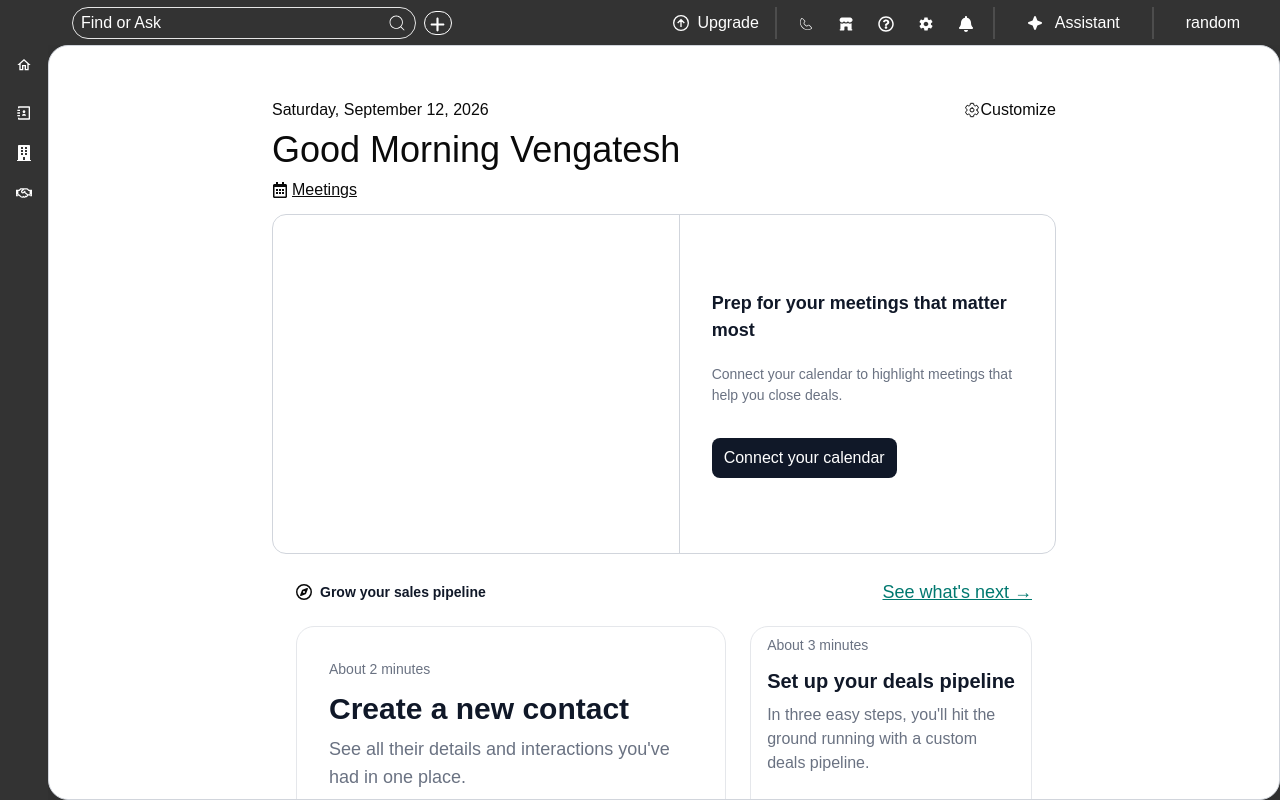
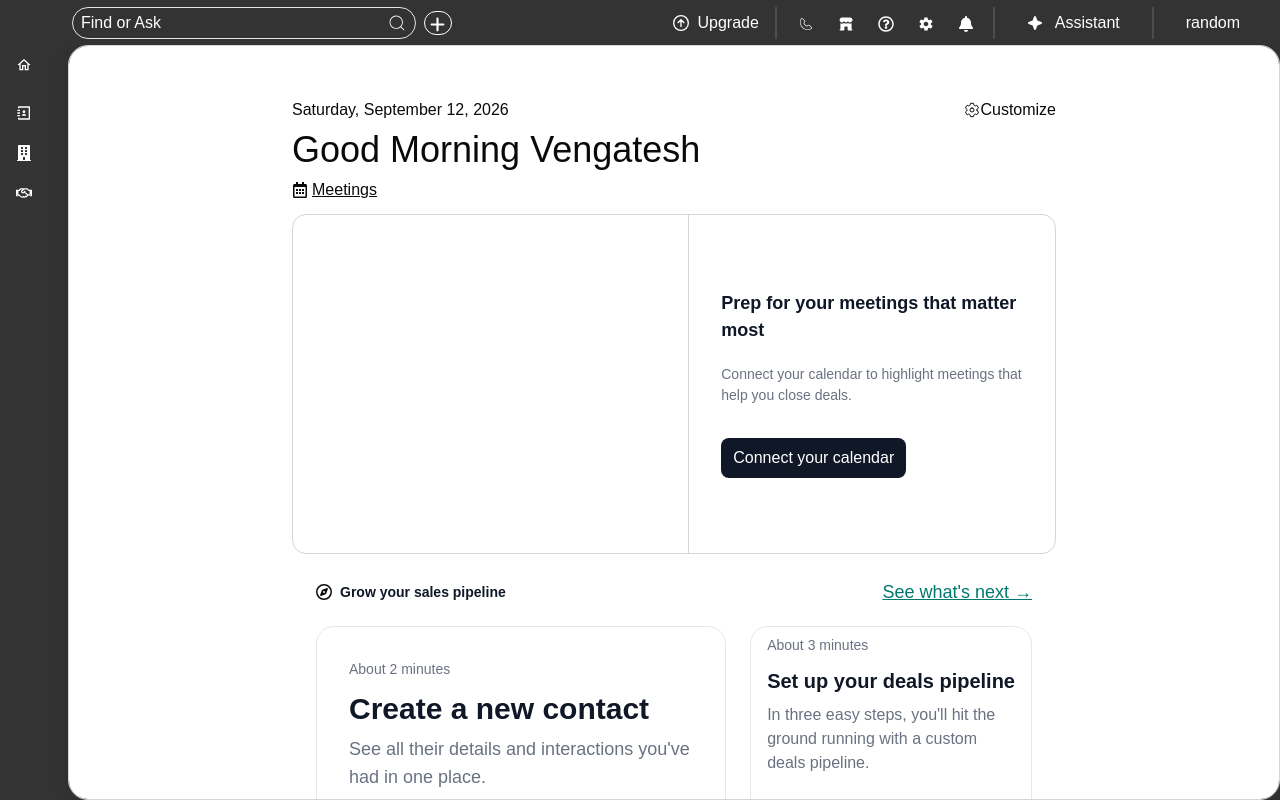
Before and after one commit to vgvengi/crm-Full-stack, a React (Vite) app in the folder frontend/: page /dashboard in a window 1280 px wide. Built offline with nearby package versions, Linux system fonts and the light colour scheme.

Commit message:
fix : Fised the width of sideNav

```diff
--- a/frontend/src/layouts/dashboard/Dashboard.tsx
+++ b/frontend/src/layouts/dashboard/Dashboard.tsx
@@ -9,12 +9,12 @@ export default function Dashboard() {
         <TopNav />
       </div>
       <div className="flex flex-row overflow-hidden">
-        <div className="w-12 shrink-0 overflow-hidden bg-[#333333]">
+          <div className="w-[68px] shrink-0 overflow-hidden bg-[#333333]">
           <SideNav />
         </div>
         {/* <main className="px-8 py-1.4  flex-1 rounded-l-5xl overflow-x-hidden overflow-y-hidden   bg-white"> */}
-        <div className=" flex-1 overflow-hidden">
-        <main className="p-3  h-full w-full overflow-hidden
+        <div className=" flex-1  min-h-0 min-w-0">
+        <main className="p-3  h-full w-full overflow-y-auto overflow-x-hidden
         border border-gray-300
         rounded-[20px] bg-white shadow-[0_4px_20px_rgba(0,0,0,0.12)]">
           <Outlet />
```
